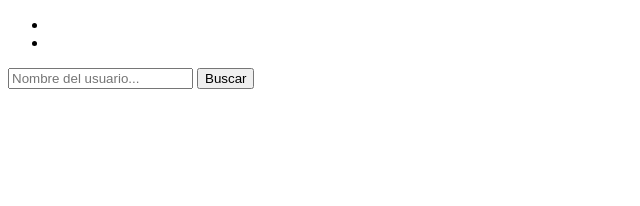
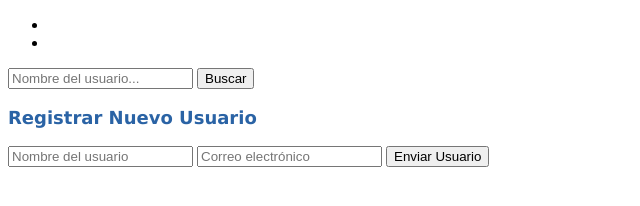
Before and after one commit to Agostina-Infante/TP-03, a plain HTML site: page index.html in a window 1280 px wide. Shown: the whole page, without its empty margins (0-640 px from the left). Drawn offline with Linux system fonts and the light colour scheme; no server answers.

Commit message:
Add user registration form to index.html
Added a form for registering new users with input fields for name and email.

```diff
--- a/index.html
+++ b/index.html
@@ -24,6 +24,12 @@
         <div id="DivUsuarios">
 
         </div>
+        <div id="formulario-post">
+            <h3>Registrar Nuevo Usuario</h3>
+            <input type="text" id="InputNombre" placeholder="Nombre del usuario">
+            <input type="email" id="InputEmail" placeholder="Correo electrónico">
+            <button id="btnEnviar">Enviar Usuario</button>
+        </div>
     </main>
     <footer></footer>
     <script src="./JS/script.js"></script>
```
